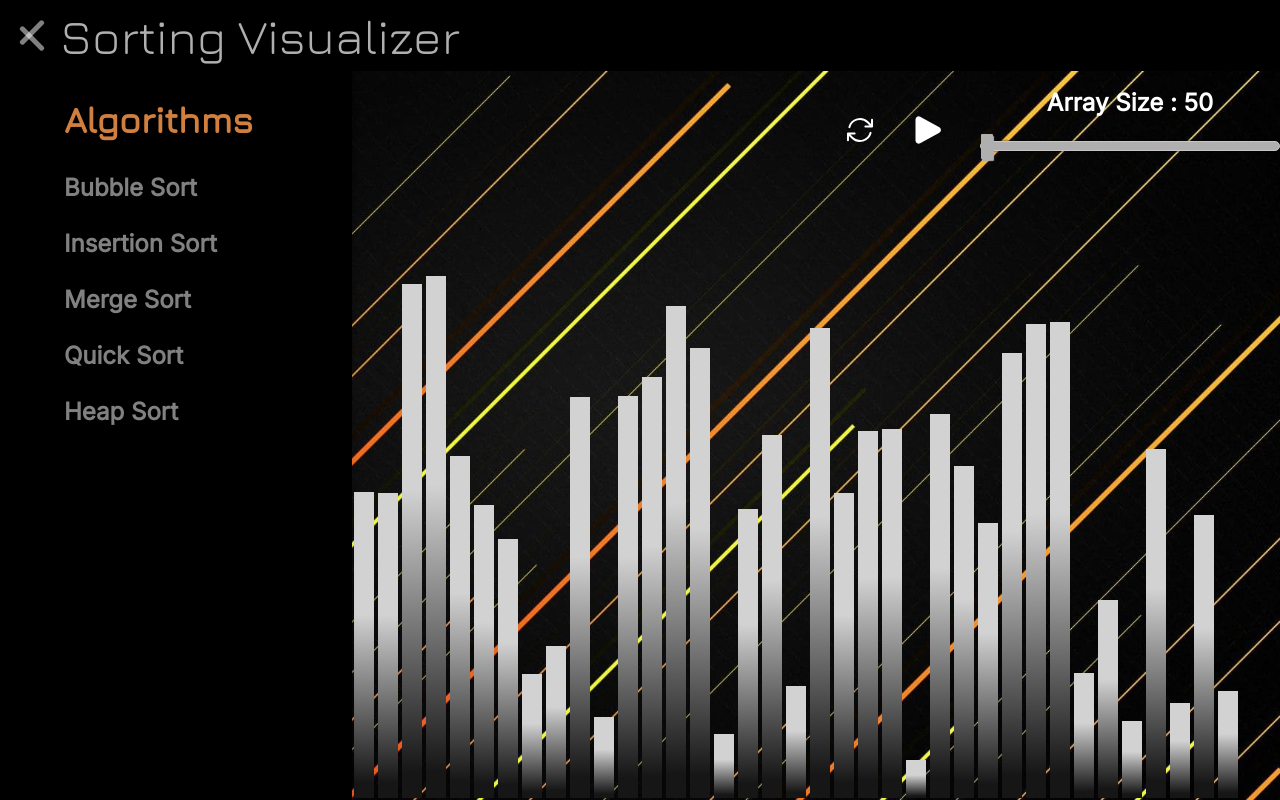
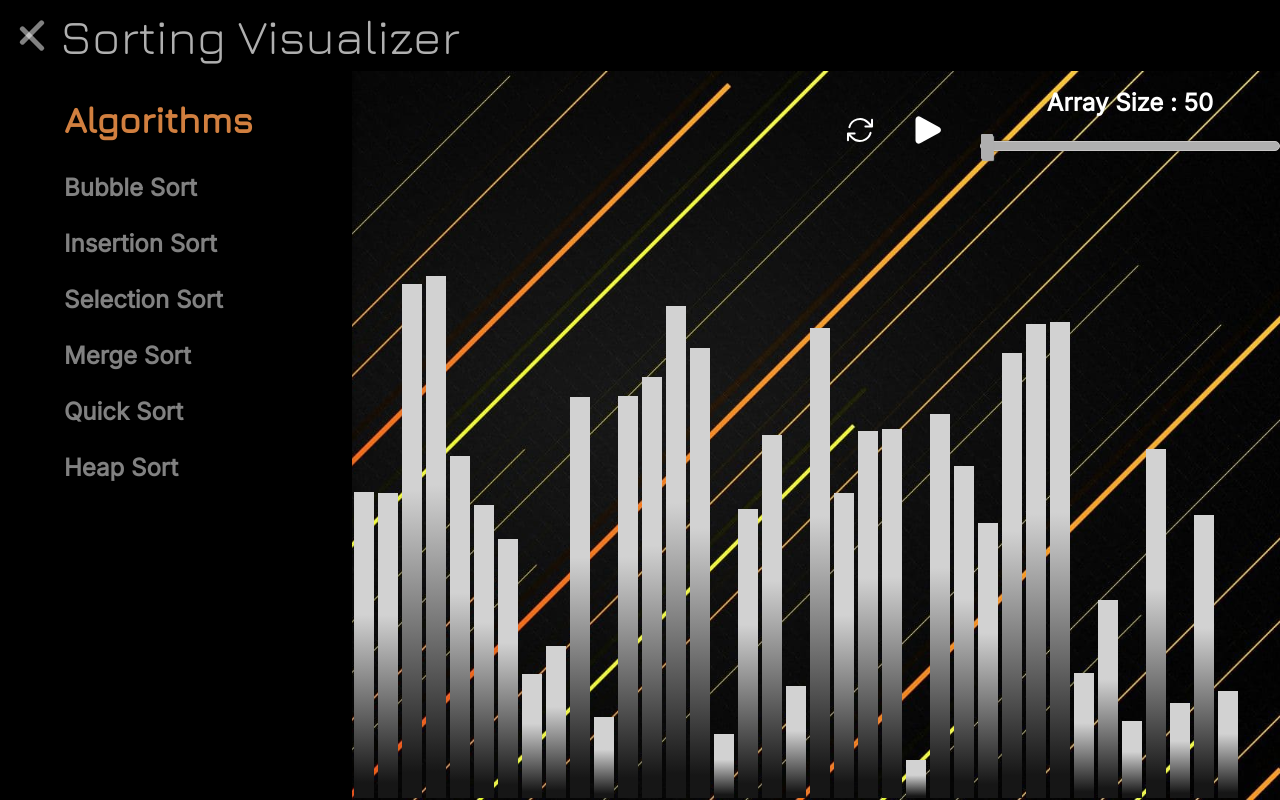
Before and after one commit to BHARATHI-GIT-HUB/Sorting-Visualizer-TS, a React (Create React App) app: page / in a window 1280 px wide. Both pictures are taken after a click on the button 32 px from the left and 35 px from the top of the page. Shown: the top 800 px of the page. Built offline with nearby package versions, Linux system fonts and the light colour scheme.

Commit message:
added selection sort

```diff
--- a/src/Algorithms/InsertionSort.ts
+++ b/src/Algorithms/InsertionSort.ts
@@ -2,19 +2,19 @@
 import { swap } from "./helper";
 
 export const getInsertionSortAnims = (items: number[]) => {
-  const newArr = [...items];
-  const animeArr = [[1]];
+  const insertionSorted = [...items];
+  const insertionAnims = [[1]];
 
-  for (let i = 1; i < newArr.length; i++) {
+  for (let i = 1; i < insertionSorted.length; i++) {
     let j = i;
-    while (j > 0 && newArr[j] < newArr[j - 1]) {
-      animeArr.push([j - 1, j]);
-      swap(newArr, j, j - 1);
+    while (j > 0 && insertionSorted[j] < insertionSorted[j - 1]) {
+      insertionAnims.push([j - 1, j]);
+      swap(insertionSorted, j, j - 1);
       j--;
     }
   }
 
-  return { newArr, animeArr };
+  return { insertionSorted, insertionAnims };
 };
 
 export const insertionSort: AlgoCon = {
--- /dev/null
+++ b/src/Algorithms/Selection.ts
@@ -0,0 +1,31 @@
+import React from "react";
+import { AlgoCon } from "../component/utilis/AlgoContent";
+import { swap } from "./helper";
+
+export const getSelectionSort = (items: number[]) => {
+  const selectionSorted = [...items];
+  const selectionSortAnims = [[1]];
+  let currMin;
+  for (let i = 0; i < selectionSorted.length; i++) {
+    currMin = i;
+    for (let j = i + 1; j < selectionSorted.length; j++) {
+      if (selectionSorted[j] < selectionSorted[currMin]) {
+        currMin = j;
+      }
+    }
+    selectionSortAnims.push([i, currMin]);
+    swap(selectionSorted, i, currMin);
+  }
+
+  return { selectionSorted, selectionSortAnims };
+};
+
+export const bubbleSort: AlgoCon = {
+  title: "bubbleSort",
+  description:
+    "<p>Selection Sort help to sort the algorithm where given array of elements are divide into two part. <p> sorted and unsorted  the minimum element from unsorted part are swapped with element in sorted part</p></P>",
+  worstCase: "O(n<sup>2</sup>)",
+  bestCase: "O(n<sup>2</sup>)",
+  avgCase: "O(n)",
+  worstCaseSpc: "O(1)",
+};
--- a/src/component/Header.tsx
+++ b/src/component/Header.tsx
@@ -103,6 +103,7 @@
             >
               Bubble Sort
             </button>
+
             <button
               disabled={settings.algoType == disable ? true : false}
               className={`cursor-pointer text-2xl font-semibold text-[#818181] hover:text-[#afafaf] hover:bg-[#818181] py-2 pl-16 w-full text-start ${
@@ -116,6 +117,21 @@
               }}
             >
               Insertion Sort
+            </button>
+
+            <button
+              disabled={settings.algoType == disable ? true : false}
+              className={`cursor-pointer text-2xl font-semibold text-[#818181] hover:text-[#afafaf] hover:bg-[#818181] py-2 pl-16 w-full text-start ${
+                settings.algoType == "insertion sort"
+                  ? "!text-[#afafaf] bg-[#818181]"
+                  : ""
+              }`}
+              onClick={() => {
+                onAlgoChange("selection sort");
+                setToggle(false);
+              }}
+            >
+              Selection Sort
             </button>
 
             <button
--- a/src/component/utilis/AlgoContent.tsx
+++ b/src/component/utilis/AlgoContent.tsx
@@ -5,6 +5,7 @@
 import { heapSort } from "../../Algorithms/HeapSort";
 import { quickSort } from "../../Algorithms/QuickSort";
 import { mergeSort } from "../../Algorithms/MergeSort";
+// import { getSelectionSort } from "../../Algorithms/Selection";
 import { Algo } from "./AlgoContext";
 
 interface Props {
@@ -54,6 +55,10 @@
       case "quick sort":
         setAlgoContent(quickSort);
         break;
+      // case "selection sort":
+      //   setAlgoContent(quickSort);
+      //   break;
+
       default:
         break;
     }
--- a/src/component/utilis/AlgoContext.tsx
+++ b/src/component/utilis/AlgoContext.tsx
@@ -5,6 +5,7 @@
 import { getInsertionSortAnims } from "../../Algorithms/InsertionSort";
 import { getMergeSortAnims } from "../../Algorithms/MergeSort";
 import { getQuickSortAnims } from "../../Algorithms/QuickSort";
+import { getSelectionSort } from "../../Algorithms/Selection";
 import { AnimateDivs, animateMerge } from "./Animation";
 
 const initVals: Settings = {
@@ -18,6 +19,7 @@
   | "Select Algorithm"
   | "bubble sort"
   | "insertion sort"
+  | "selection sort"
   | "merge sort"
   | "heap sort"
   | "quick sort";
@@ -68,16 +70,22 @@
       case "bubble sort":
         const { bubbleSorted, bubbleSortAnims } = getBubbleSort(items);
         AnimateDivs({
-          newArr: bubbleSorted,
-          arr: bubbleSortAnims,
+          sortedArr: bubbleSorted,
+          swapIndex: bubbleSortAnims,
           settings,
           setItems,
         });
         break;
 
       case "insertion sort":
-        const { newArr, animeArr } = getInsertionSortAnims(items);
-        AnimateDivs({ newArr, arr: animeArr, settings, setItems });
+        const { insertionSorted, insertionAnims } =
+          getInsertionSortAnims(items);
+        AnimateDivs({
+          sortedArr: insertionSorted,
+          swapIndex: insertionAnims,
+          settings,
+          setItems,
+        });
         break;
 
       case "merge sort":
@@ -85,14 +93,14 @@
         const arr: number[][] = [];
         const nums = [...items];
         getMergeSortAnims(nums, aux, arr, 0, items.length - 1);
-        animateMerge({ newArr: nums, arr, setItems, settings });
+        animateMerge({ sortedArr: nums, swapIndex: arr, setItems, settings });
         break;
 
       case "heap sort":
         const { heapSorted, heapSortAnims } = getHeapSortAnims(items);
         AnimateDivs({
-          newArr: heapSorted,
-          arr: heapSortAnims,
+          sortedArr: heapSorted,
+          swapIndex: heapSortAnims,
           setItems,
           settings,
         });
@@ -101,10 +109,21 @@
       case "quick sort":
         const { quickSorted, quickSortAnims } = getQuickSortAnims(items);
         AnimateDivs({
-          newArr: quickSorted,
-          arr: quickSortAnims,
+          sortedArr: quickSorted,
+          swapIndex: quickSortAnims,
           setItems,
           settings,
+        });
+        break;
+
+      case "selection sort":
+        const { selectionSorted, selectionSortAnims } = getSelectionSort(items);
+
+        AnimateDivs({
+          sortedArr: selectionSorted,
+          swapIndex: selectionSortAnims,
+          settings,
+          setItems,
         });
         break;
 
--- a/src/component/utilis/Animation.tsx
+++ b/src/component/utilis/Animation.tsx
@@ -2,8 +2,8 @@
 import { playAudio } from "./AnimatioAudio";
 
 interface Animate {
-  newArr: number[];
-  arr: number[][];
+  sortedArr: number[];
+  swapIndex: number[][];
   settings: Settings;
   setItems: React.Dispatch<React.SetStateAction<number[]>>;
 }
@@ -11,12 +11,12 @@
 type AnimateFunc = (animationProps: Animate) => void;
 
 export const AnimateDivs: AnimateFunc = ({
-  newArr,
-  arr,
+  sortedArr,
+  swapIndex,
   settings,
   setItems,
 }) => {
-  arr.forEach(([first, second], idx) => {
+  swapIndex.forEach(([first, second], idx) => {
     const div = document.getElementById(`${first}`);
     const div2 = document.getElementById(`${second}`);
 
@@ -33,8 +33,8 @@
         div.style.backgroundColor = "#525E75";
         div2.style.backgroundColor = "#525E75";
 
-        if (idx === arr.length - 1) {
-          setItems(newArr);
+        if (idx === swapIndex.length - 1) {
+          setItems(sortedArr);
         }
       }, settings.delay * 2);
     }, settings.delay * idx * 2);
@@ -42,23 +42,23 @@
 };
 
 export const animateMerge: AnimateFunc = ({
-  newArr,
-  arr,
+  sortedArr,
+  swapIndex,
   settings,
   setItems,
 }) => {
-  arr.forEach(([newHeight, index], idx) => {
+  swapIndex.forEach(([newHeight, index], idx) => {
     const div = document.getElementById(`${index}`);
     if (!div) return;
     setTimeout(() => {
       div.style.backgroundColor = "#b041f0";
       div.style.height = `${newHeight / 7}%`;
-      // playAudio(200 + newArr[newHeight] * 300);
+      // playAudio(200 + sortedswapIndex[newHeight] * 300);
       setTimeout(() => {
-        // playAudio(200 + newArr[index] * 200);
+        // playAudio(200 + sortedswapIndex[index] * 200);
         div.style.backgroundColor = "#482";
-        if (idx === arr.length - 1) {
-          setItems(newArr);
+        if (idx === swapIndex.length - 1) {
+          setItems(sortedArr);
         }
       }, settings.delay * 2);
     }, settings.delay * idx * 2);
```
